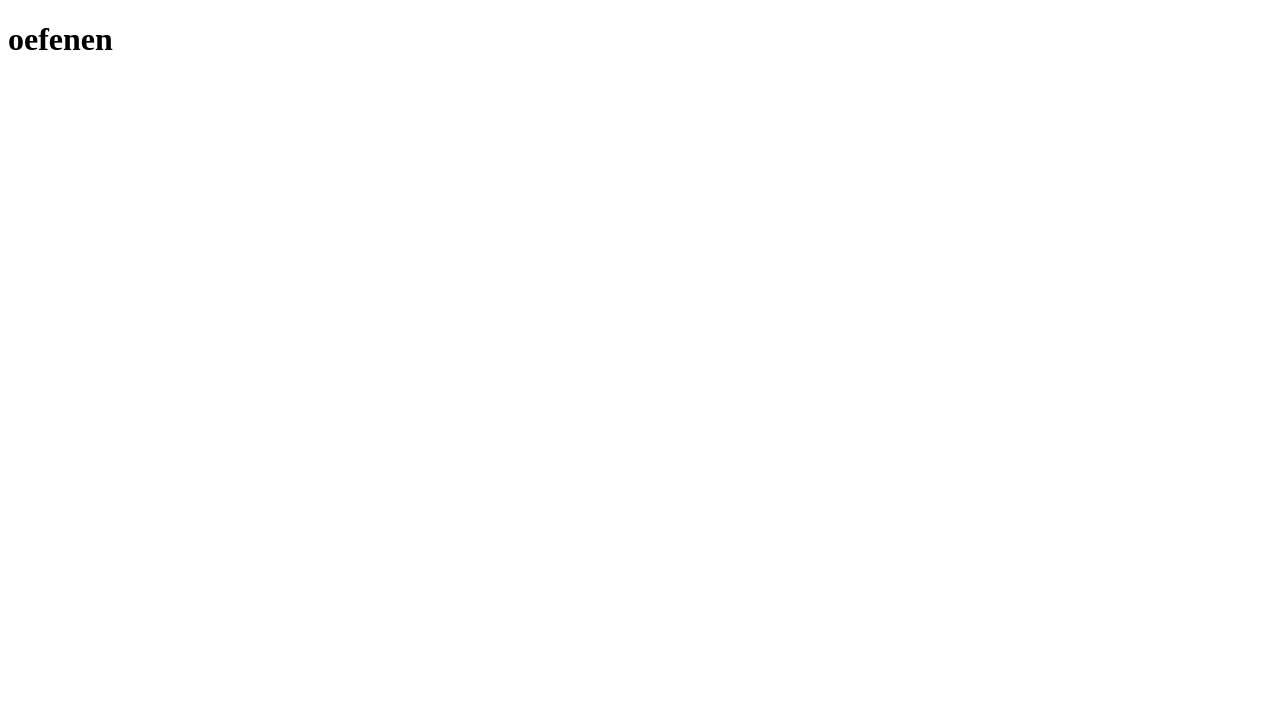
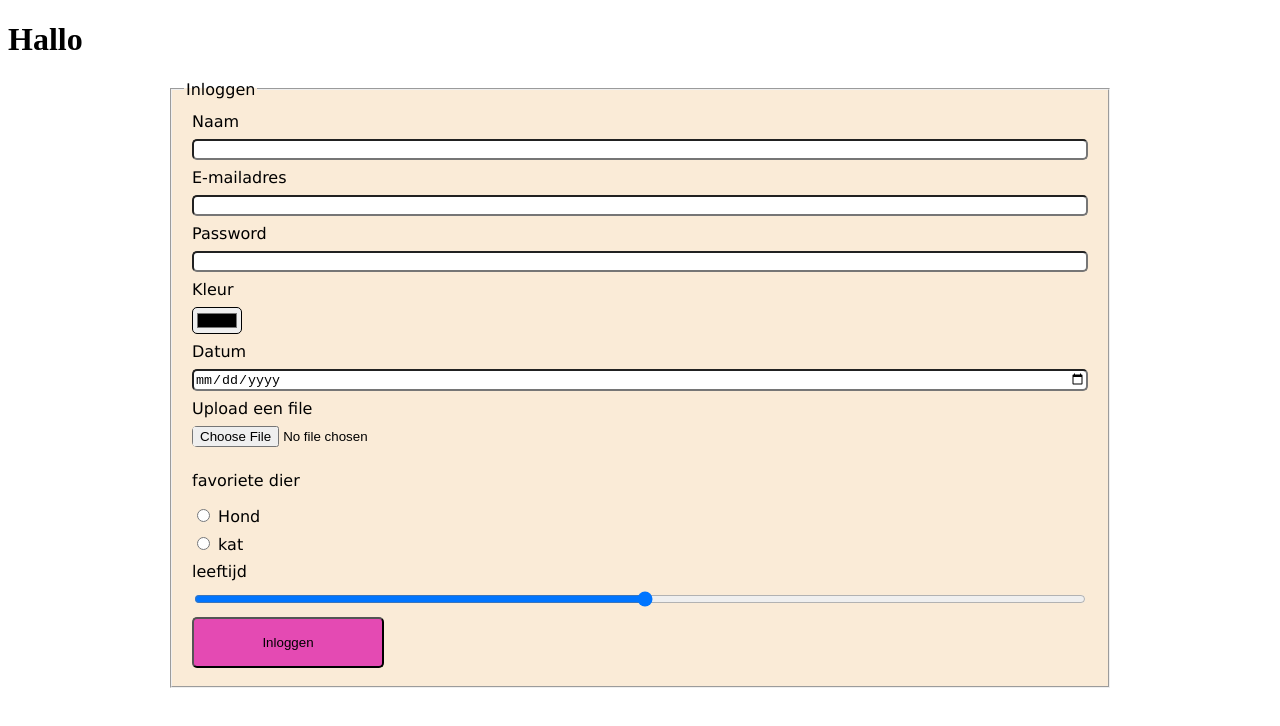
Before and after one commit to sabrinaz35/oefenen-opdracht-les, a plain HTML site: page index.html in a window 1280 px wide. Drawn offline with Linux system fonts and the light colour scheme.

Commit message:
oefenen met formulieren en verschillende inputs

```diff
--- a/index.html
+++ b/index.html
@@ -4,8 +4,49 @@
     <meta charset="UTF-8">
     <meta name="viewport" content="width=device-width, initial-scale=1.0">
     <title>Document</title>
+    <link rel="stylesheet" href="style.css">
 </head>
 <body>
-    <h1>oefenen</h1>
+    <h1>Hallo</h1>
+    <section>
+        <fieldset>
+            <legend>Inloggen</legend>
+            <form action="">
+                 <label for="name">Naam</label>
+                 <input id="name" type="text" >
+
+                 <label for="e-mailadress">E-mailadres</label>
+                 <input id="e-mailadress" type="email" required>
+
+                 <label for="password">Password</label>
+                 <input id="password" type="password" required>
+
+                 <label for="color">Kleur</label>
+                 <input id="color" type="color">
+
+                 <label for="date">Datum</label>
+                 <input id="date" type="date">
+
+                 <label for="file">Upload een file</label>
+                 <input id="file" type="file" accept="pdf">
+
+                 <div>
+                    <p>favoriete dier</p>
+                    <input id="hond" type="radio" name="fav-dier" value="hond">
+                     <label for="hond">Hond</label>
+                </div>
+                <div>
+                    <input id="kat" type="radio" name="fav-dier" value="kat">
+                    <label for="kat">kat</label>
+                </div>
+
+                 <label for="leeftijd">leeftijd</label>
+                 <input id="leeftijd" type="range" min="10" max="99">
+
+                 <input id="submit" type="submit" value="Inloggen">
+            </form>
+         </fieldset>
+    </section>
+
 </body>
 </html>
--- /dev/null
+++ b/script.js
@@ -0,0 +1 @@
+console.log("hello world")
--- /dev/null
+++ b/style.css
@@ -0,0 +1,35 @@
+section {
+    justify-content: center;
+    display: flex;
+    font-family: 'Lucida Sans', 'Lucida Sans Regular', 'Lucida Grande', 'Lucida Sans Unicode', Geneva, Verdana, sans-serif;
+}
+
+fieldset {
+    width: 50vw;
+    display: flex;
+    background-color: antiquewhite;
+}
+
+fieldset form{
+    display: flex;
+    flex-direction: column;
+    justify-content: center;
+    width: 70vw;
+    padding: .5rem;
+    gap: .5rem;
+}
+
+#submit {
+    width: 15vw;
+    background-color: rgb(228, 74, 179);
+    padding: 1rem;
+}
+
+form input {
+    border-radius: 5px;
+}
+
+form input:focus {
+    background-color: aliceblue;
+    outline: solid 2px rgb(228, 74, 179);
+}
```
Also changed, not shown: helloserver/package.json (added, +11 -0 lines), helloserver/server.js (added), 1 other file.
